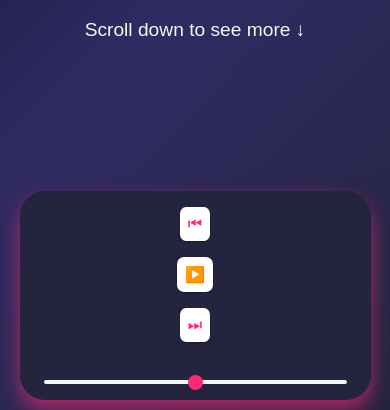
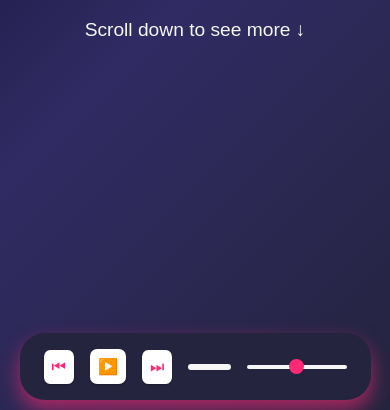
Before and after one commit to akeanti/Portfolio, a plain HTML site: page index.html in a window 390 px wide. Shown: the part 434-844 px from the top of the page. Drawn offline with Linux system fonts and the light colour scheme.

Commit message:
Update index.html

```diff
--- a/index.html
+++ b/index.html
@@ -575,23 +575,6 @@
                 font-size: 0.9rem;
             }
 
-            /* Further Adjust Music Player */
-            .music-player {
-                flex-direction: column;
-                align-items: center;
-                width: 90%;
-                right: 5%;
-                bottom: 10px;
-            }
-
-            .volume-control {
-                width: 100%;
-            }
-
-            .volume-slider {
-                width: 100%;
-            }
-        }
     </style>
 </head>
 <body>
```
